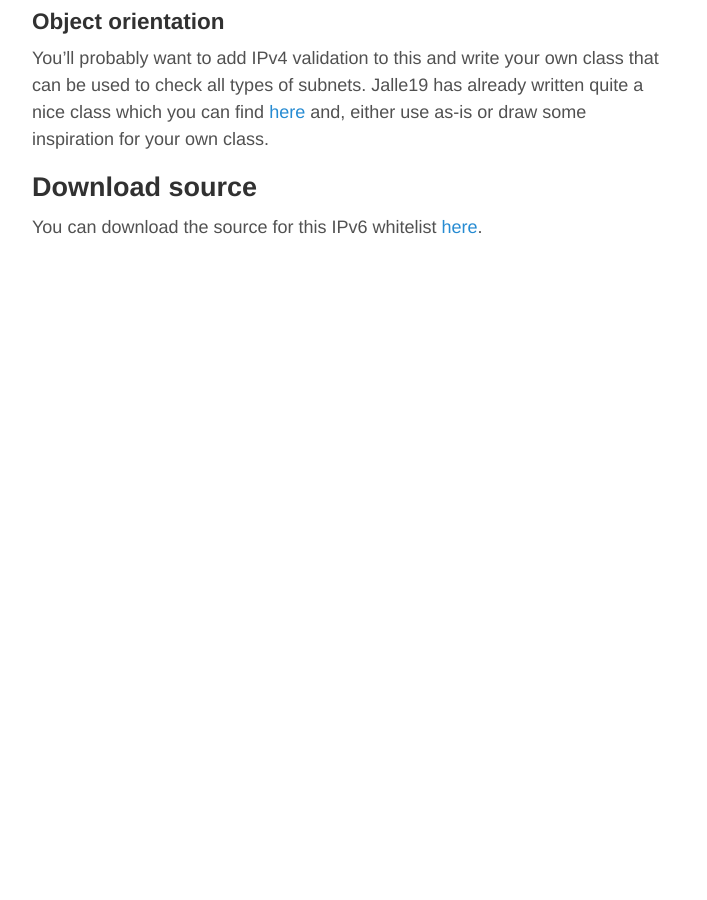
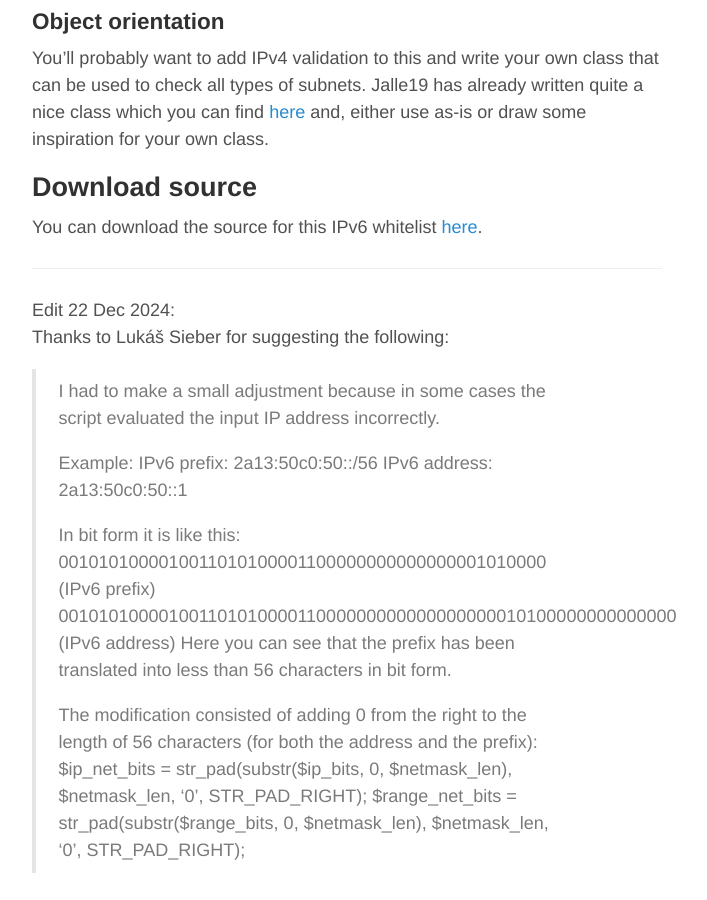
Before and after one commit to seymour7/seymour7.github.io, a Jekyll site: the page built from _posts/2015-11-11-php-whitelist.md, in a window 1280 px wide and 900 px high, scrolled down 4301 px. Shown: the whole window, without its empty margins (293-1000 px from the left). Built offline with Jekyll 4.4.1, drawn with Linux system fonts in a browser that asks for light colours; before the commit the page ends 4614 px from its top, so only the background shows below that; some of the changed text lies outside the part shown.

Commit message:
Update 2015-11-11-php-whitelist.md

```diff
--- a/_posts/2015-11-11-php-whitelist.md
+++ b/_posts/2015-11-11-php-whitelist.md
@@ -111,8 +111,8 @@
   $range_bits = inet_to_bits($binary_range);
 
   // Get the network bits of the given IP address and the subnet address
-  $ip_net_bits = substr($ip_bits, 0, $netmask_len);
-  $range_net_bits = substr($range_bits, 0, $netmask_len);
+  $ip_net_bits = str_pad(substr($ip_bits, 0, $netmask_len), $netmask_len, '0', STR_PAD_RIGHT);
+  $range_net_bits = str_pad(substr($range_bits, 0, $netmask_len), $netmask_len, '0', STR_PAD_RIGHT);
 
   // If the network bits are identical, then this IP is part of the subnet
   return ($ip_net_bits == $range_net_bits);
@@ -170,3 +170,22 @@
 ## Download source
 
 You can download the source for this IPv6 whitelist <a href="{{ site.baseurl }}/public/whitelist.phps">here</a>.
+
+----
+Edit 22 Dec 2024:<br>
+Thanks to Lukáš Sieber for suggesting the following:
+
+> I had to make a small adjustment because in some cases the script evaluated the input IP address incorrectly.
+>
+> Example:
+> IPv6 prefix: 2a13:50c0:50::/56
+> IPv6 address: 2a13:50c0:50::1
+>
+> In bit form it is like this:
+> 0010101000010011010100001100000000000000001010000 (IPv6 prefix)
+> 00101010000100110101000011000000000000000000010100000000000000 (IPv6 address)
+> Here you can see that the prefix has been translated into less than 56 characters in bit form.
+>
+> The modification consisted of adding 0 from the right to the length of 56 characters (for both the address and the prefix):
+> $ip_net_bits = str_pad(substr($ip_bits, 0, $netmask_len), $netmask_len, '0', STR_PAD_RIGHT);
+> $range_net_bits = str_pad(substr($range_bits, 0, $netmask_len), $netmask_len, '0', STR_PAD_RIGHT);
```
